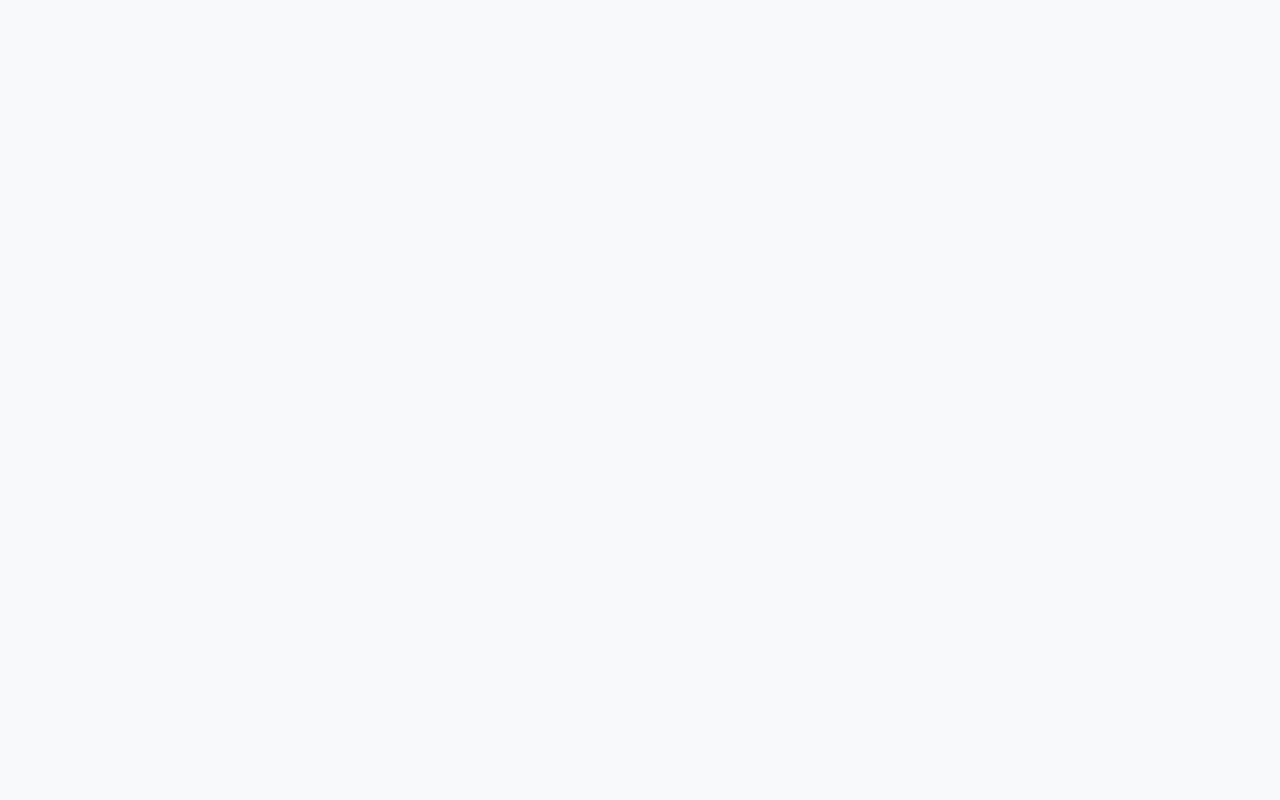
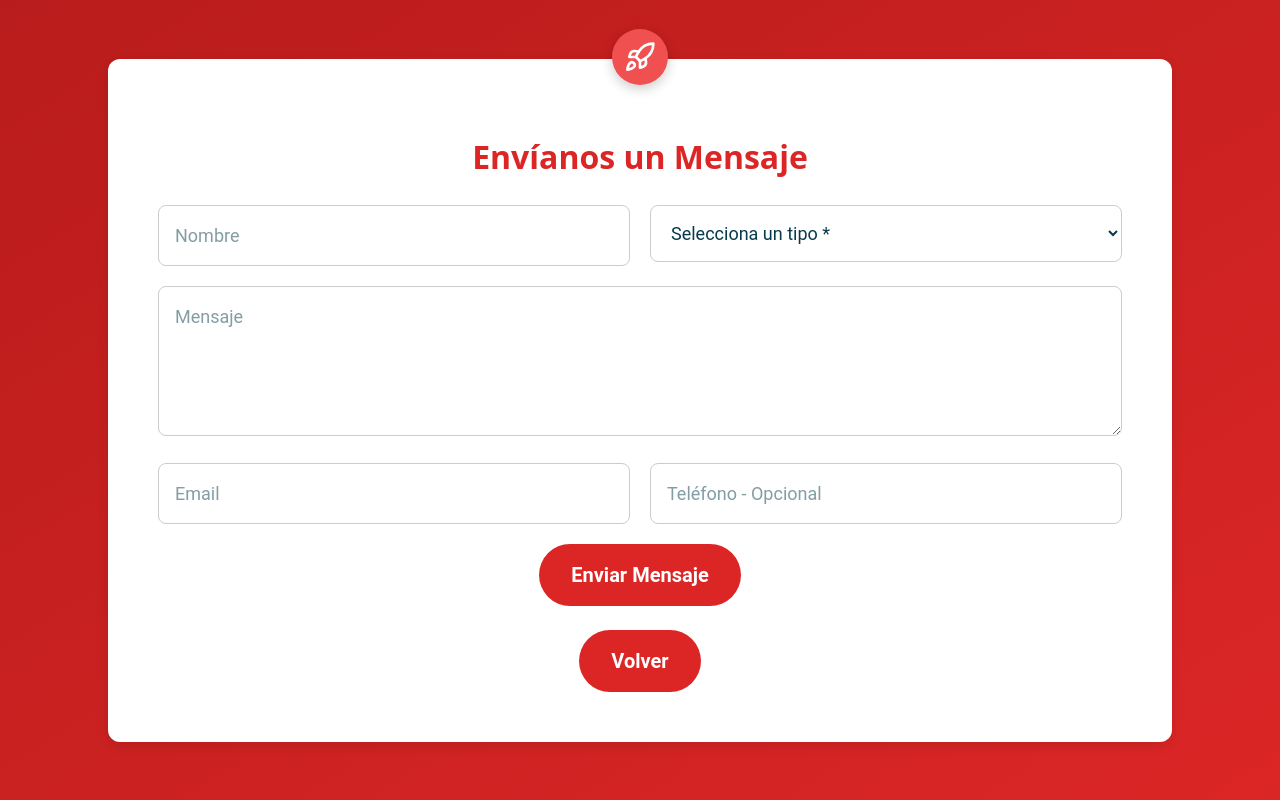
Before and after one commit to wonderiing/barry-front, a Vue app: page /soporte in a window 1280 px wide. Before the commit this address had no page. Built offline with nearby package versions, Linux system fonts and the light colour scheme; no server answers.

Commit message:
soporte view

```diff
--- a/src/router/index.ts
+++ b/src/router/index.ts
@@ -33,7 +33,9 @@ const router = createRouter({
           path: '/register',
           name: 'register',
           component: RegisterView
-        }
+        },
+
+
       ],
 
     },
@@ -41,6 +43,11 @@ const router = createRouter({
       path: '/',
       name: 'home',
       component: LandingView
+    },
+    {
+      path: '/soporte',
+      name: 'soporte',
+      component: () => import('@/views/landing/SoporteView.vue')
     },
       {
         path: '/auth/success',
--- /dev/null
+++ b/src/views/landing/SoporteView.vue
@@ -0,0 +1,247 @@
+<template>
+    <div class="support-page"> <!-- Nuevo contenedor -->
+      <div class="support-container">
+        <div class="form-box">
+          <div class="icon-container">
+            <rocket-icon class="icon" />
+          </div>
+
+          <div class="form-content">
+            <h2>Envíanos un Mensaje</h2>
+
+            <form @submit.prevent="handleSubmit" class="form-grid">
+              <div class="input-group">
+                <input type="text" v-model="formData.name" placeholder="Nombre" required />
+              </div>
+
+              <div class="input-group">
+                <select v-model="formData.type" required>
+                  <option value="">Selecciona un tipo *</option>
+                  <option value="bug">Bug</option>
+                  <option value="sugerencia">Sugerencia</option>
+                  <option value="duda">Duda</option>
+                </select>
+              </div>
+
+              <div class="textarea-group">
+                <textarea v-model="formData.message" placeholder="Mensaje" required></textarea>
+              </div>
+
+              <div class="input-group">
+                <input type="email" v-model="formData.email" placeholder="Email" required />
+              </div>
+
+              <div class="input-group">
+                <input type="tel" v-model="formData.phone" placeholder="Teléfono - Opcional" />
+              </div>
+
+              <div class="button-group">
+                <button type="submit">Enviar Mensaje</button>
+                <br />
+                <br />
+                <button type="button" @click="goBack">Volver</button>
+              </div>
+            </form>
+          </div>
+        </div>
+      </div>
+    </div>
+  </template>
+
+
+<script setup>
+import { ref } from 'vue';
+import { Rocket as RocketIcon } from 'lucide-vue-next';
+const API_URL = import.meta.env.VITE_API_URL;
+import { useRouter } from 'vue-router';
+import axios from '../../helpers/axios';
+import { successAlert } from '@/helpers/succesAlert';
+
+const router = useRouter();
+
+const goBack = () => {
+  router.go(-1);
+};
+
+  const formData = ref({
+    name: '',
+    email: '',
+    type: '',
+    message: ''
+  });
+
+  const handleSubmit = async () => {
+    try{
+
+        const response = await axios.post(`${API_URL}/api/send-mail`, formData.value)
+        console.log(response.data)
+        await successAlert("Ticket enviado con exito")
+        formData.value = {
+        name: '',
+        email: '',
+        type: '',
+        message: ''
+      };
+    } catch (error) {
+        console.error(error)
+    }
+  }
+  </script>
+
+  <style scoped>
+  /* Estilo para la página de soporte */
+  .support-page {
+    width: 100%;
+    height: 100vh;
+    background: linear-gradient(to bottom right, #b91c1c, #dc2626);
+    display: flex;
+    align-items: center;
+    justify-content: center;
+  }
+
+  /* Estilos del contenedor principal */
+  .support-container {
+    width: 100%;
+    max-width: 1200px;
+    padding: 40px;
+    display: flex;
+    justify-content: center;
+  }
+
+  /* Estilos de la caja del formulario */
+  .form-box {
+    background: white;
+    border-radius: 12px;
+    box-shadow: 0 4px 12px rgba(0, 0, 0, 0.1);
+    max-width: 1200px;
+    width: 95%;
+    padding: 50px;
+    position: relative;
+  }
+
+  /* Estilo del ícono dentro de la caja */
+  .icon-container {
+    position: absolute;
+    top: -30px;
+    left: 50%;
+    transform: translateX(-50%);
+    background: #f15050;
+    border-radius: 50%;
+    padding: 12px;
+    box-shadow: 0 4px 12px rgba(0, 0, 0, 0.2);
+  }
+
+  /* Estilos del ícono del contenedor */
+  .icon {
+    width: 32px;
+    height: 32px;
+    color: white;
+  }
+
+  /* Estilos de la parte de contenido del formulario */
+  .form-content {
+    text-align: center;
+    margin-top: 24px;
+  }
+
+  /* Estilos del encabezado */
+  h2 {
+    color: #dc2626;
+    font-size: 32px;
+    margin-bottom: 24px;
+  }
+
+  /* Estilos para el formulario en grillas */
+  .form-grid {
+    display: grid;
+    grid-template-columns: 1fr 1fr;
+    gap: 20px;
+  }
+
+  /* Estilos de los grupos de inputs */
+  .input-group {
+    grid-column: span 1;
+    width: 100%;
+  }
+
+  /* Estilo para el área de texto */
+  .textarea-group {
+    grid-column: span 2;
+    width: 100%;
+  }
+
+  /* Estilo común para inputs, selects y textarea */
+  .input-group input,
+  .input-group select,
+  .textarea-group textarea {
+    width: 100%;
+    padding: 16px;
+    border: 1px solid #ccc;
+    border-radius: 8px;
+    font-size: 18px;
+  }
+
+  /* Estilo para el área de texto */
+  .textarea-group textarea {
+    min-height: 150px;
+    resize: vertical;
+  }
+
+  /* Estilo para los botones */
+  .button-group {
+    text-align: center;
+    grid-column: span 2;
+  }
+
+  button {
+    background: #dc2626;
+    color: white;
+    font-size: 20px;
+    font-weight: bold;
+    padding: 16px 32px;
+    border: none;
+    border-radius: 32px;
+    cursor: pointer;
+    transition: background 0.3s;
+  }
+
+  /* Efecto de hover para el botón */
+  button:hover {
+    background: #b91c1c;
+  }
+
+  /* Estilos responsivos para pantallas medianas */
+  @media (max-width: 768px) {
+    .form-grid {
+      grid-template-columns: 1fr;
+    }
+    .textarea-group, .button-group {
+      grid-column: span 1;
+    }
+    .form-box {
+      padding: 30px;
+    }
+    h2 {
+      font-size: 28px;
+    }
+  }
+
+  @media (max-width: 480px) {
+    .form-box {
+      padding: 20px;
+    }
+    h2 {
+      font-size: 24px;
+    }
+    .input-group input,
+    .input-group select,
+    .textarea-group textarea {
+      padding: 12px;
+      font-size: 16px;
+    }
+    button {
+      font-size: 18px;
+      padding: 12px 24px;
+    }
+  }
+  </style>
--- a/src/views/layout/LayoutView.vue
+++ b/src/views/layout/LayoutView.vue
@@ -10,6 +10,7 @@
       <li><router-link :to="{name: 'crypto'}">Crypto</router-link></li>
       <li><router-link :to="{name: 'dashboard'}">Dashboard</router-link></li>
       <li><router-link :to="{name: 'pdf'}">Reportes</router-link></li>
+      <li><router-link :to="{name: 'soporte'}">Soporte</router-link></li>
       <li><a @click="deleteToken">Logout</a></li>
     </ul>
   </nav>
@@ -25,7 +26,7 @@ import Swal from 'sweetalert2';
 
 const router = useRouter();
 
-// Estado para el menú desplegable
+
 const isMenuActive = ref(false);
 
 const toggleMenu = () => {
```
